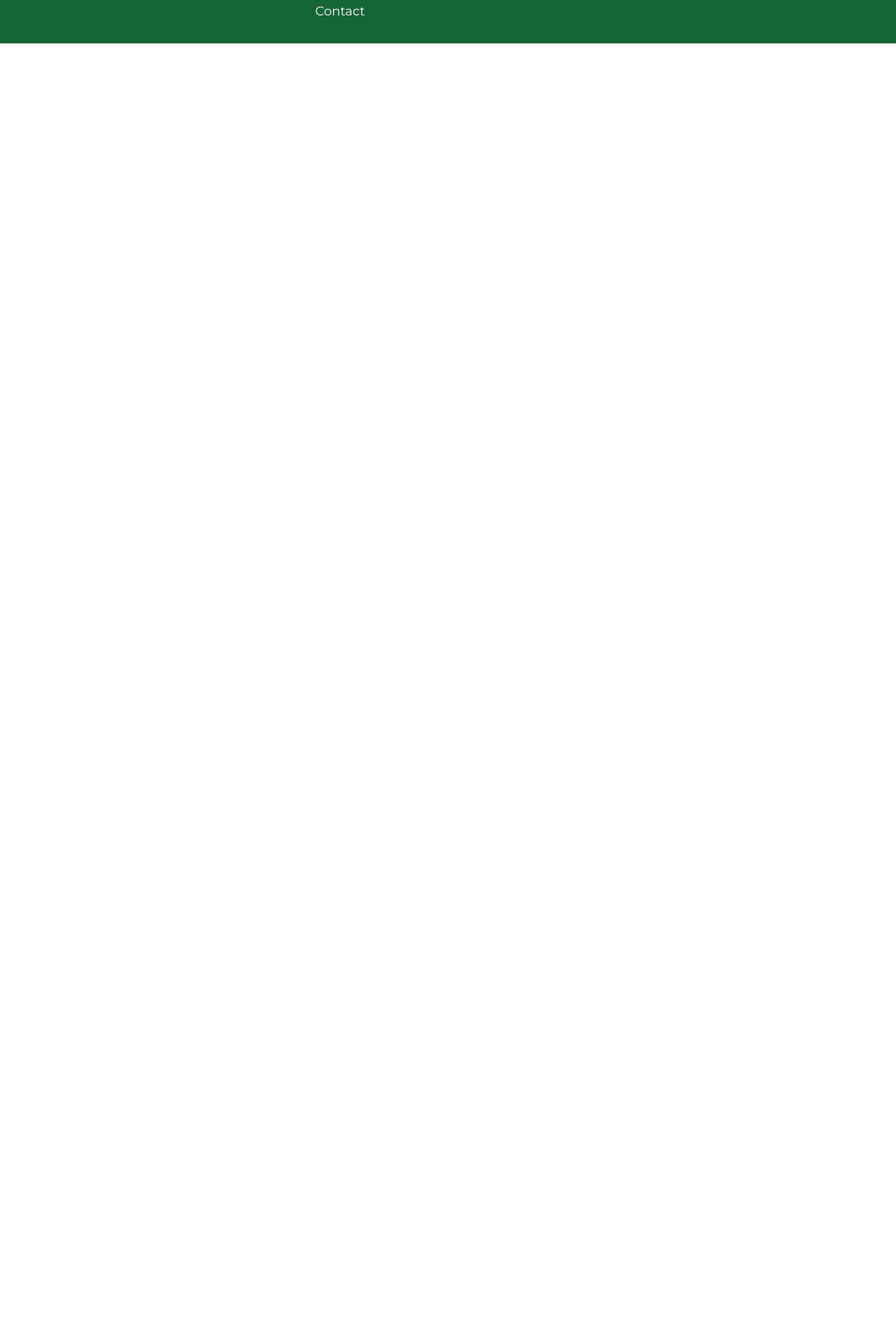
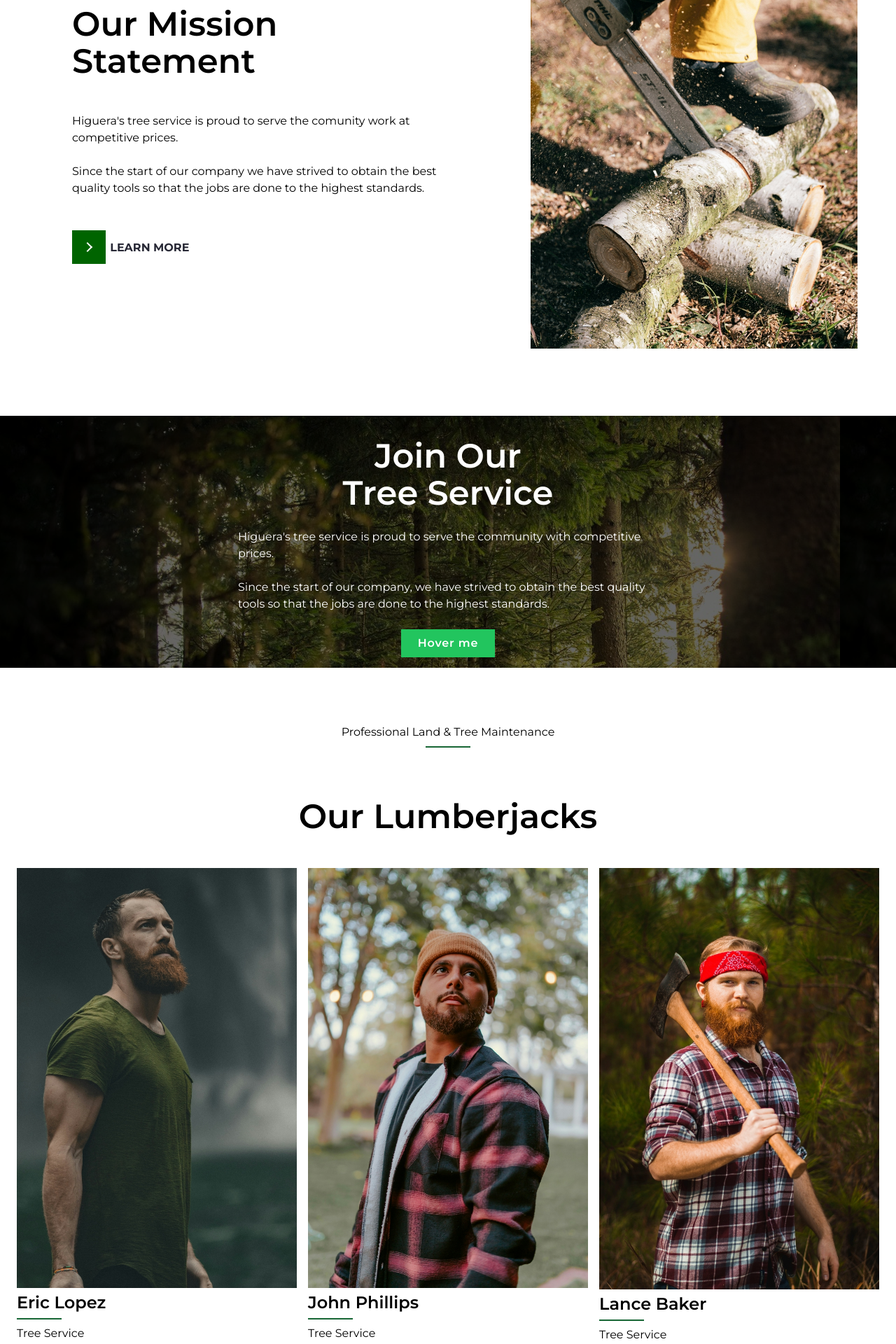
Before and after one commit to BerylBrothers/Paint-Website, a Next.js app: page /about in a window 1280 px wide. Shown: the part 580-2500 px from the top of the page at 70% size. Before the commit the page ends 800 px from the top, so only its background shows below. Built offline with nearby package versions, Linux system fonts and the light colour scheme.

Commit message:
added About Us Page

```diff
--- a/app/about/page.jsx
+++ b/app/about/page.jsx
@@ -1,5 +1,24 @@
 import React from "react";
 import PageTitle from "@/components/PageTitle";
+import Image from "next/image";
+
+const items = [
+  {
+    picture: "/images/lumberjack-1-resize.jpg",
+    name: "Eric Lopez",
+    title: "Tree Service",
+  },
+  {
+    picture: "/images/lumberjack-2-resize.jpg",
+    name: "John Phillips",
+    title: "Tree Service",
+  },
+  {
+    picture: "/images/lumberjack-3-resize.jpg",
+    name: "Lance Baker",
+    title: "Tree Service",
+  },
+];
 
 const page = () => {
   return (
@@ -7,7 +26,118 @@ const page = () => {
       <div>
         <PageTitle title="About Us" />
       </div>
-      <div className="container">About</div>
+      <div className="container mx-auto pt-6 pb-12">
+        <div className="flex xl:flex-row flex-col justify-between items-center gap-4">
+          {/* Text Section */}
+          <div className="flex flex-col xl:order-1 order-2 justify-center items-center text-left p-6">
+            <div className="text-center xl:text-left">
+              <div className="flex flex-col xl:justify-start justify-center xl:items-start items-center p-6">
+                <p className="py-2">Professional Land & Tree Maintenance</p>
+                <div className=" flex justify-center items-center border-green-800 border-b-2 w-16 "></div>
+              </div>
+              <h2 className=" p-6 max-w-full xl:max-w-[400px]">
+                Our Mission Statement
+              </h2>
+              <p className="max-w-[600px] p-6">
+                Higuera's tree service is proud to serve the comunity work at
+                competitive prices.
+                <br />
+                <br />
+                Since the start of our company we have strived to obtain the
+                best quality tools so that the jobs are done to the highest
+                standards.
+              </p>
+              <div className="p-6">
+                <div id="container">
+                  <button className="learn-more button-style">
+                    <span className="circle" aria-hidden="true">
+                      <span className="icon arrow"></span>
+                    </span>
+                    <span className="button-text">Learn More</span>
+                  </button>
+                </div>
+              </div>
+            </div>
+          </div>
+          {/* Image Section */}
+
+          <div className="flex flex-col xl:flex-row py-12 xl:order-1 order-1">
+            <Image
+              src={"/images/tree-image-4-resize.jpg"}
+              height={800}
+              width={600}
+              alt="Tree Image"
+              className="max-h-[700px] w-auto"
+            />
+          </div>
+        </div>
+      </div>
+      <div className="relative flex flex-col justify-center items-center w-full forest-bg-2 h-[45vh]">
+        <div className="absolute inset-0 opacity-60 bg-black "></div>
+        {/* Display only the current testimonial */}
+        <div className="relative z-10 ">
+          <div className="flex flex-col justify-center items-center text-center xl:text-left p-6 z-10 text-white ">
+            <h2 className="flex justify-center items p-6 max-w-full xl:max-w-[350px] text-center">
+              Join Our Tree Service
+            </h2>
+            <p className="max-w-[600px]">
+              Higuera's tree service is proud to serve the community with
+              competitive prices.
+              <br />
+              <br />
+              Since the start of our company, we have strived to obtain the best
+              quality tools so that the jobs are done to the highest standards.
+            </p>
+            <div className="">
+              <a href="#" className="button z-10">
+                Hover me
+              </a>
+            </div>
+          </div>
+        </div>
+      </div>
+      <div className="flex flex-col xl:flex justify-center items-center py-12">
+        <div className="flex flex-col justify-center items-center">
+          <div className="flex flex-col justify-center items-center p-6">
+            <p className="py-2">Professional Land & Tree Maintenance</p>
+            <div className="flex justify-center items-center border-green-800 border-b-2 w-16 "></div>
+          </div>
+          <div className="py-12">
+            <h2>Our Lumberjacks</h2>
+          </div>
+          <div className="grid grid-cols-1 xl:grid-cols-3 gap-6">
+            {items.map((item, index) => {
+              return (
+                <a href="/" key={index} className="group">
+                  <div className="relative">
+                    {/* Wrapper div around the image */}
+                    <div className="relative overflow-hidden">
+                      <Image
+                        src={item.picture}
+                        height={400}
+                        width={400}
+                        alt=""
+                        className="transition-all duration-500 ease-in-out"
+                      />
+                      {/* Black overlay directly on the image */}
+                      <div className="absolute inset-0 bg-black opacity-0 group-hover:opacity-50 transition-opacity duration-500"></div>
+                    </div>
+
+                    {/* Image text content */}
+                    <div className="py-2">
+                      <h3>{item.name}</h3>
+                    </div>
+                    <div className="border-green-800 border-b-2 w-16 "></div>
+                    <div>
+                      <p className="py-2">{item.title}</p>
+                    </div>
+                  </div>
+                </a>
+              );
+            })}
+          </div>
+        </div>
+      </div>
     </section>
   );
 };
```
